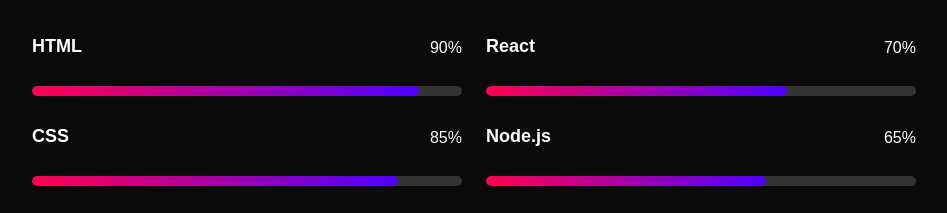
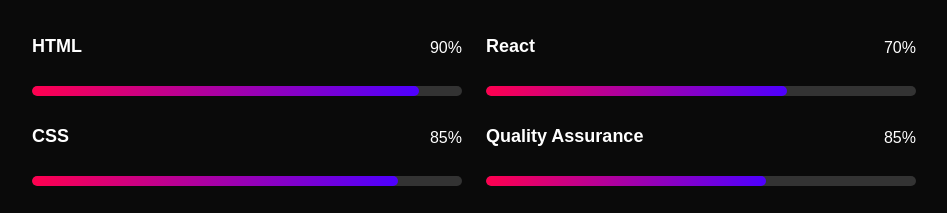
Before and after one commit to Irfan-Nurhakim/portofolio, a plain HTML site: page index.html in a window 1280 px wide. Shown: the part 2060-2273 px from the top of the page, without its empty margins (166-1113 px from the left). Drawn offline with nearby package versions, Linux system fonts and the light colour scheme.

Commit message:
Update index.html

```diff
--- a/index.html
+++ b/index.html
@@ -154,8 +154,8 @@
                     </div>
                     <div class="skill-item">
                         <div class="skill-info">
-                            <h4>Node.js</h4>
-                            <p>65%</p>
+                            <h4>Quality Assurance</h4>
+                            <p>85%</p>
                         </div>
                         <div class="progress">
                             <div class="progress-bar" role="progressbar" style="width: 65%" aria-valuenow="65" aria-valuemin="0" aria-valuemax="100"></div>
```
